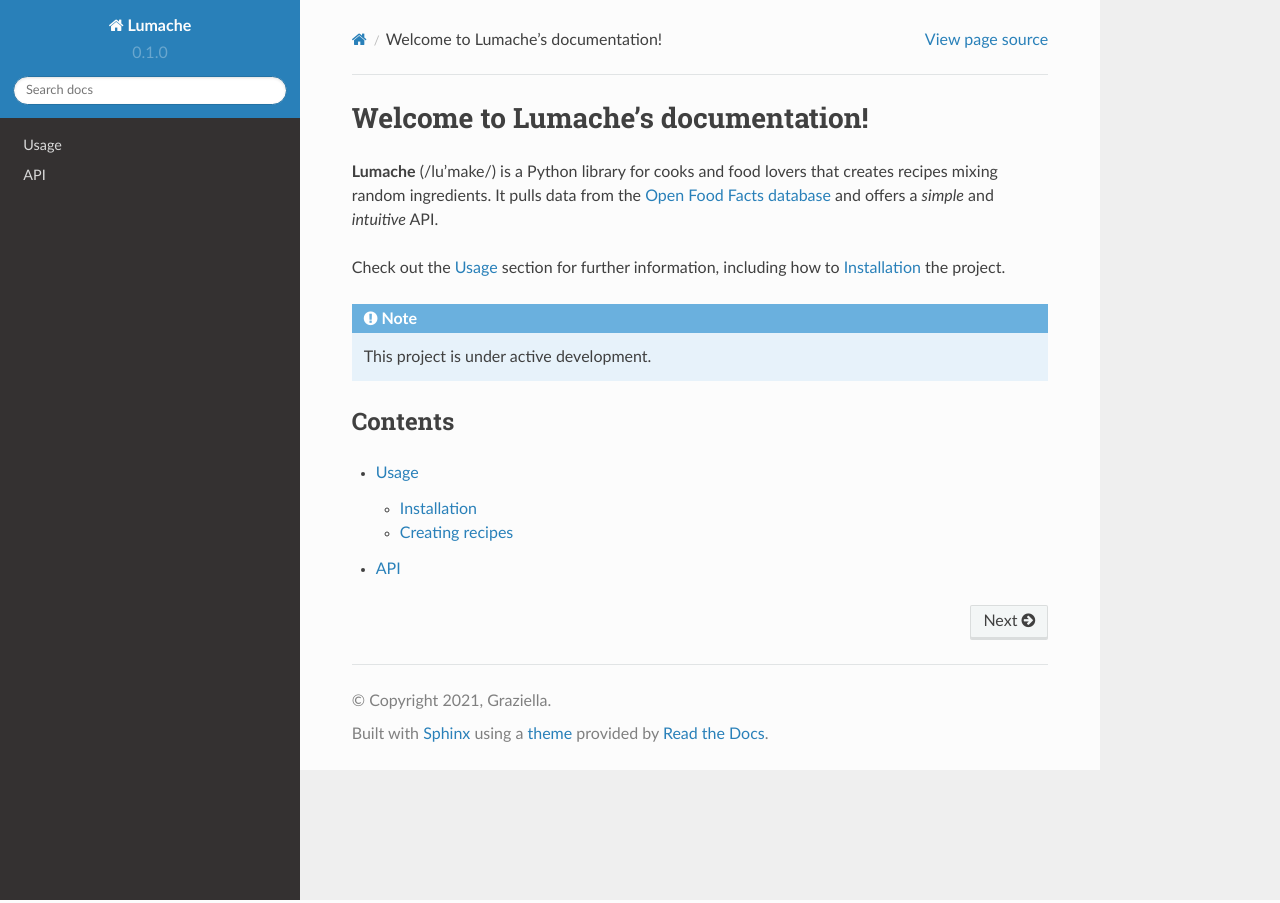
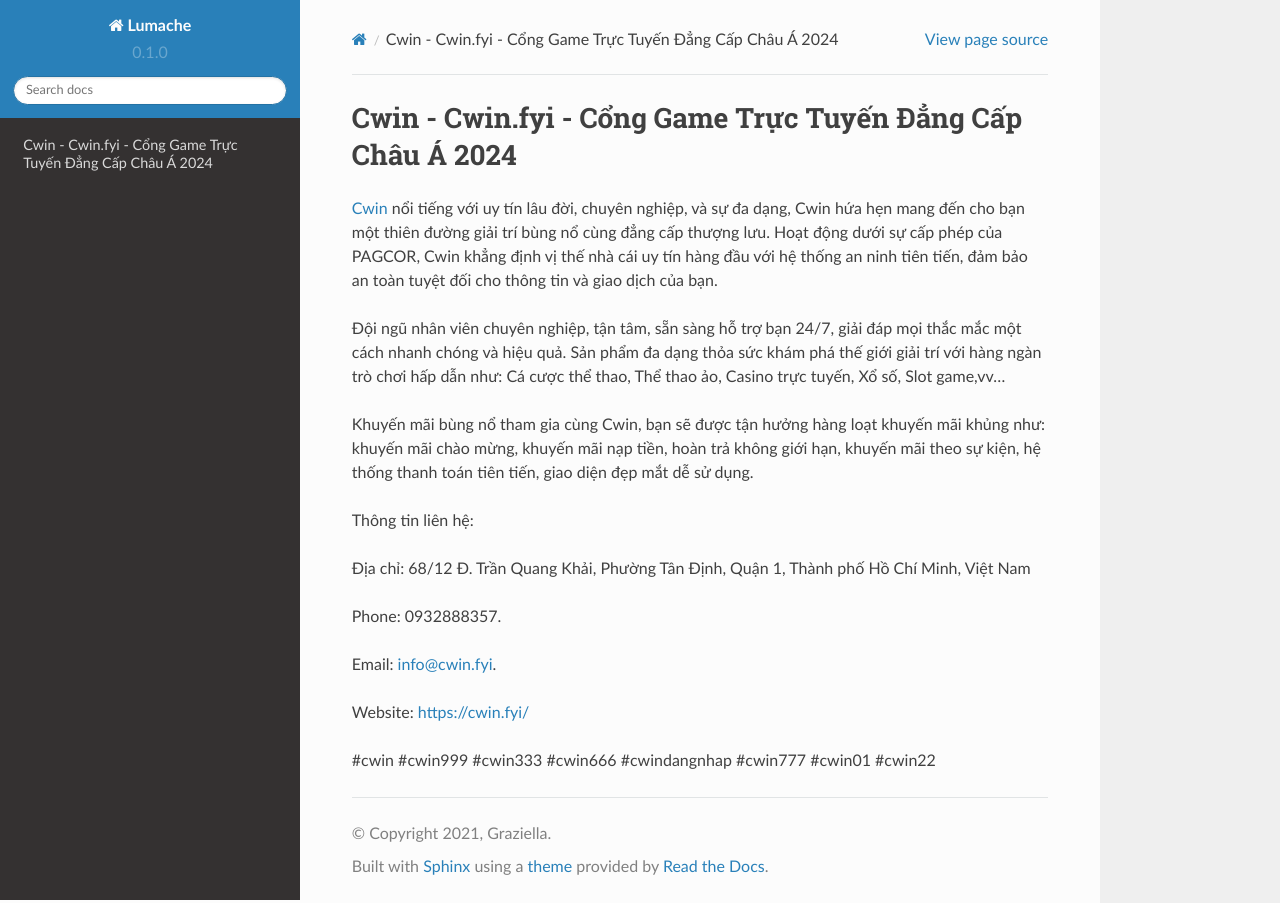
Before and after one commit to socialentity/cwinfyi, a Sphinx documentation site: the page built from docs/source/index.rst, in a window 1280 px wide. Built offline with Sphinx 7.4.7 and the Read the Docs theme 2.0.0, drawn with Linux system fonts in a browser that asks for light colours.

Commit message:
Update index.rst

```diff
--- a/docs/source/index.rst
+++ b/docs/source/index.rst
@@ -1,22 +1,20 @@
-Welcome to Lumache's documentation!
+Cwin - Cwin.fyi - Cổng Game Trực Tuyến Đẳng Cấp Châu Á 2024
 ===================================
 
-**Lumache** (/lu'make/) is a Python library for cooks and food lovers
-that creates recipes mixing random ingredients.
-It pulls data from the `Open Food Facts database <https://world.openfoodfacts.org/>`_
-and offers a *simple* and *intuitive* API.
+`Cwin <https://cwin.fyi/>`_ nổi tiếng với uy tín lâu đời, chuyên nghiệp, và sự đa dạng, Cwin hứa hẹn mang đến cho bạn một thiên đường giải trí bùng nổ cùng đẳng cấp thượng lưu. Hoạt động dưới sự cấp phép của PAGCOR, Cwin khẳng định vị thế nhà cái uy tín hàng đầu với hệ thống an ninh tiên tiến, đảm bảo an toàn tuyệt đối cho thông tin và giao dịch của bạn.
 
-Check out the :doc:`usage` section for further information, including
-how to :ref:`installation` the project.
+Đội ngũ nhân viên chuyên nghiệp, tận tâm, sẵn sàng hỗ trợ bạn 24/7, giải đáp mọi thắc mắc một cách nhanh chóng và hiệu quả. Sản phẩm đa dạng thỏa sức khám phá thế giới giải trí với hàng ngàn trò chơi hấp dẫn như: Cá cược thể thao, Thể thao ảo, Casino trực tuyến, Xổ số, Slot game,vv...
 
-.. note::
+Khuyến mãi bùng nổ tham gia cùng Cwin, bạn sẽ được tận hưởng hàng loạt khuyến mãi khủng như: khuyến mãi chào mừng, khuyến mãi nạp tiền, hoàn trả không giới hạn, khuyến mãi theo sự kiện, hệ thống thanh toán tiên tiến, giao diện đẹp mắt dễ sử dụng.
 
-   This project is under active development.
+Thông tin liên hệ:
 
-Contents
---------
+Địa chỉ: 68/12 Đ. Trần Quang Khải, Phường Tân Định, Quận 1, Thành phố Hồ Chí Minh, Việt Nam
 
-.. toctree::
+Phone: 0932888357.
 
-   usage
-   api
+Email: info@cwin.fyi.
+
+Website: `https://cwin.fyi/ <https://cwin.fyi/>`_
+
+#cwin #cwin999 #cwin333 #cwin666 #cwindangnhap #cwin777 #cwin01 #cwin22
```
